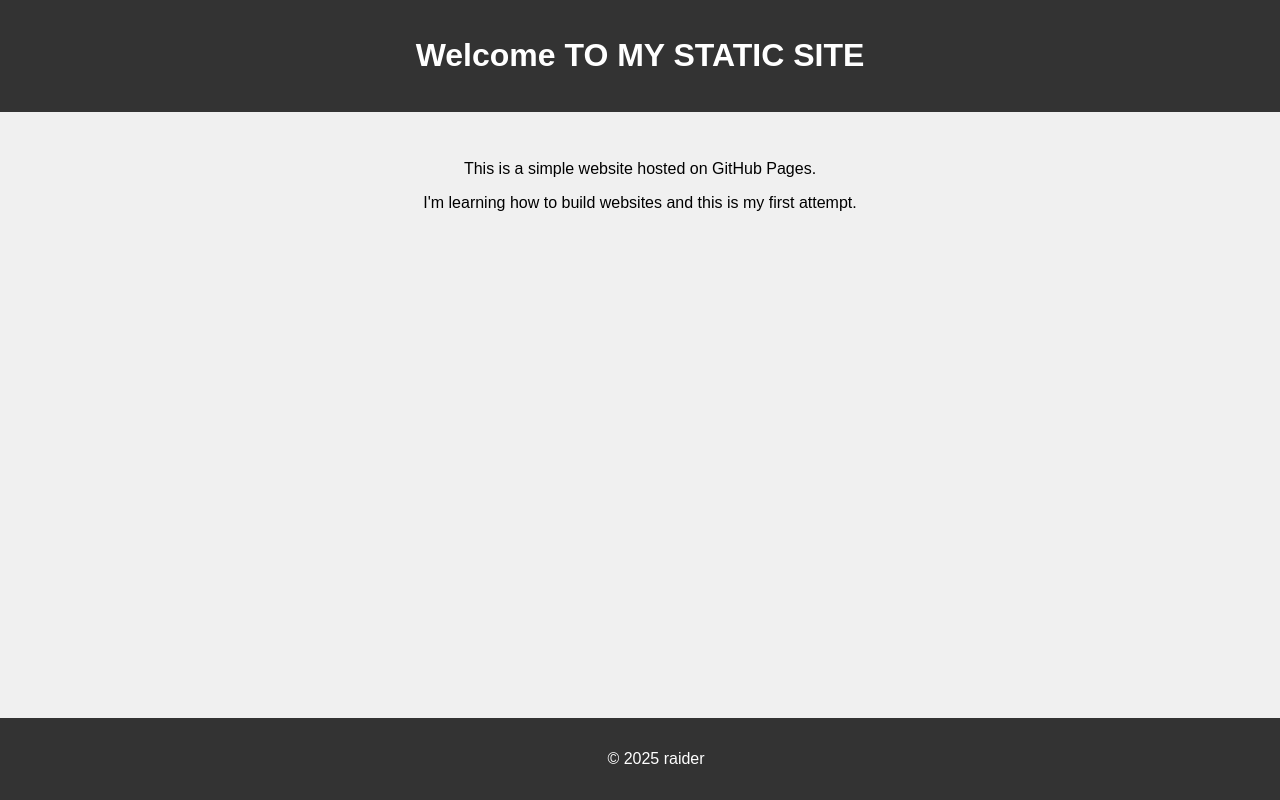
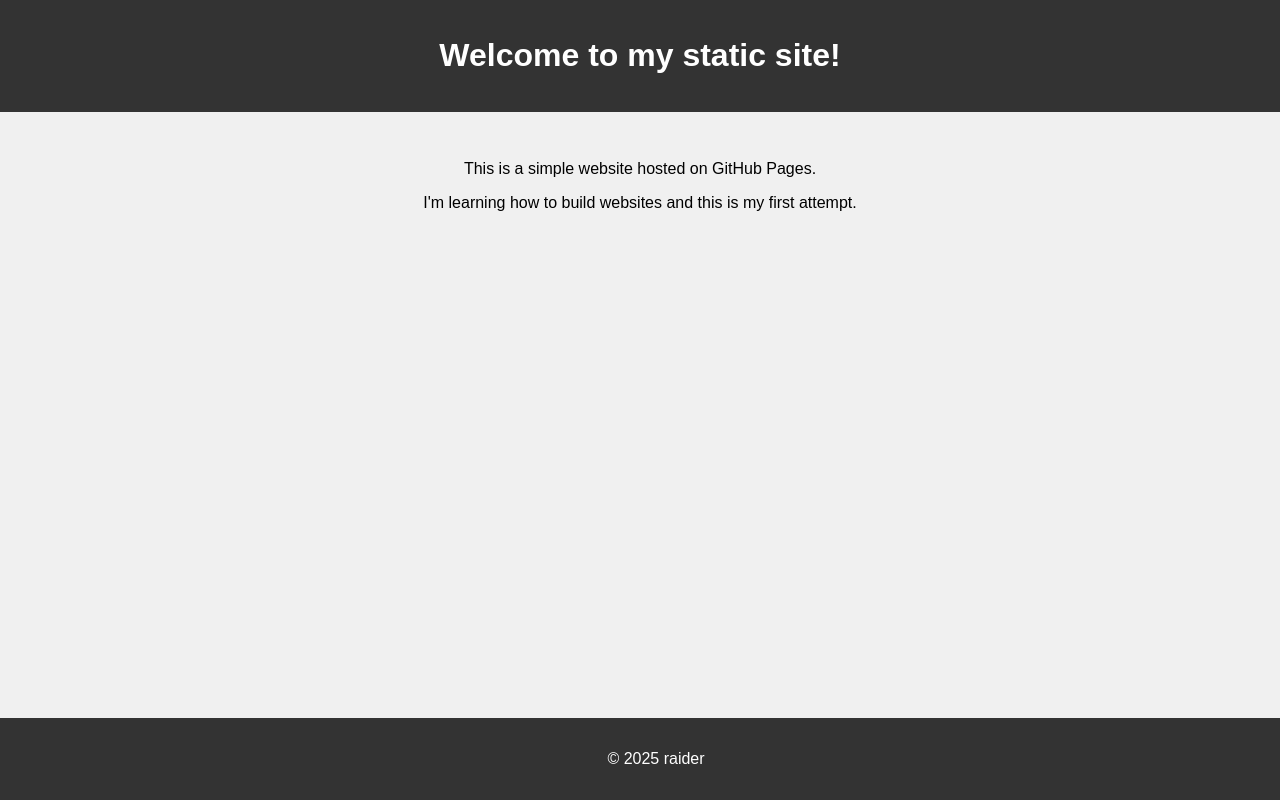
Before and after one commit to BoogeyMan11588/devcom.github.io, a plain HTML site: page index.html in a window 1280 px wide. Drawn offline with Linux system fonts and the light colour scheme.

Commit message:
Update index.html

```diff
--- a/index.html
+++ b/index.html
@@ -8,7 +8,7 @@
 </head>
 <body>
     <header>
-        <h1>Welcome TO MY STATIC SITE</h1>
+        <h1>Welcome to my static site!</h1>
     </header>
     <main>
         <p>This is a simple website hosted on GitHub Pages.</p>
```
